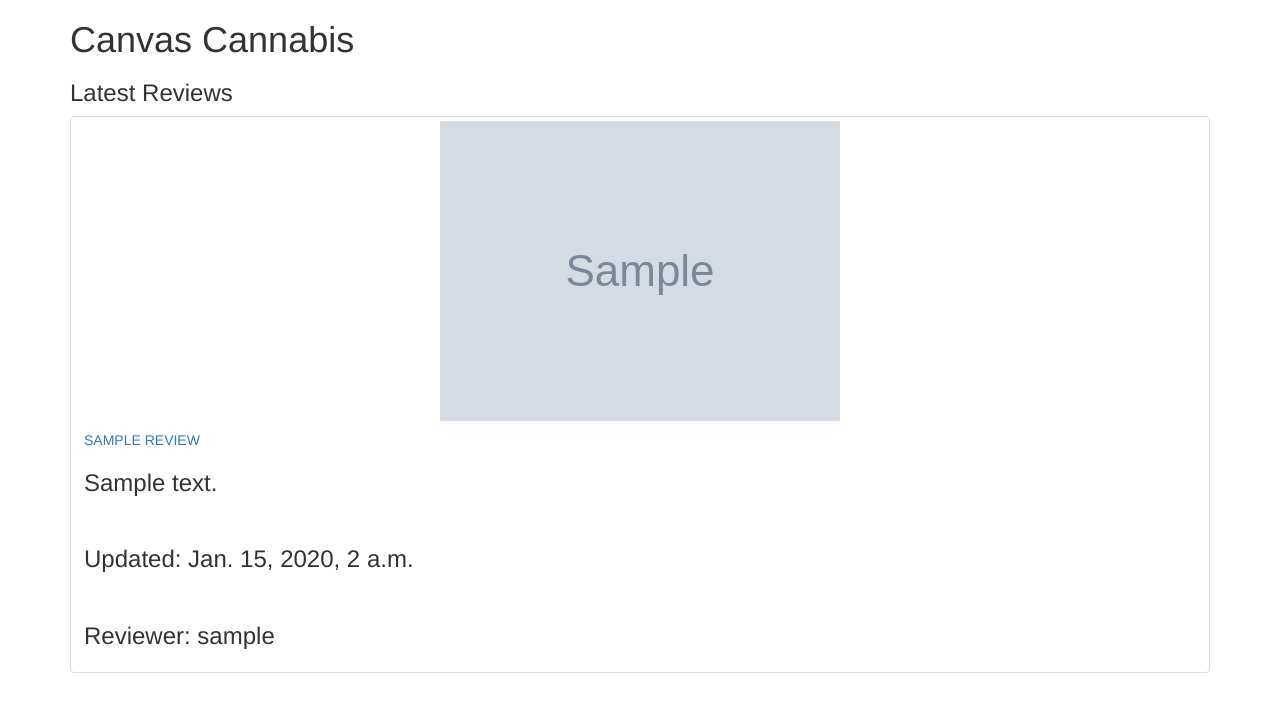
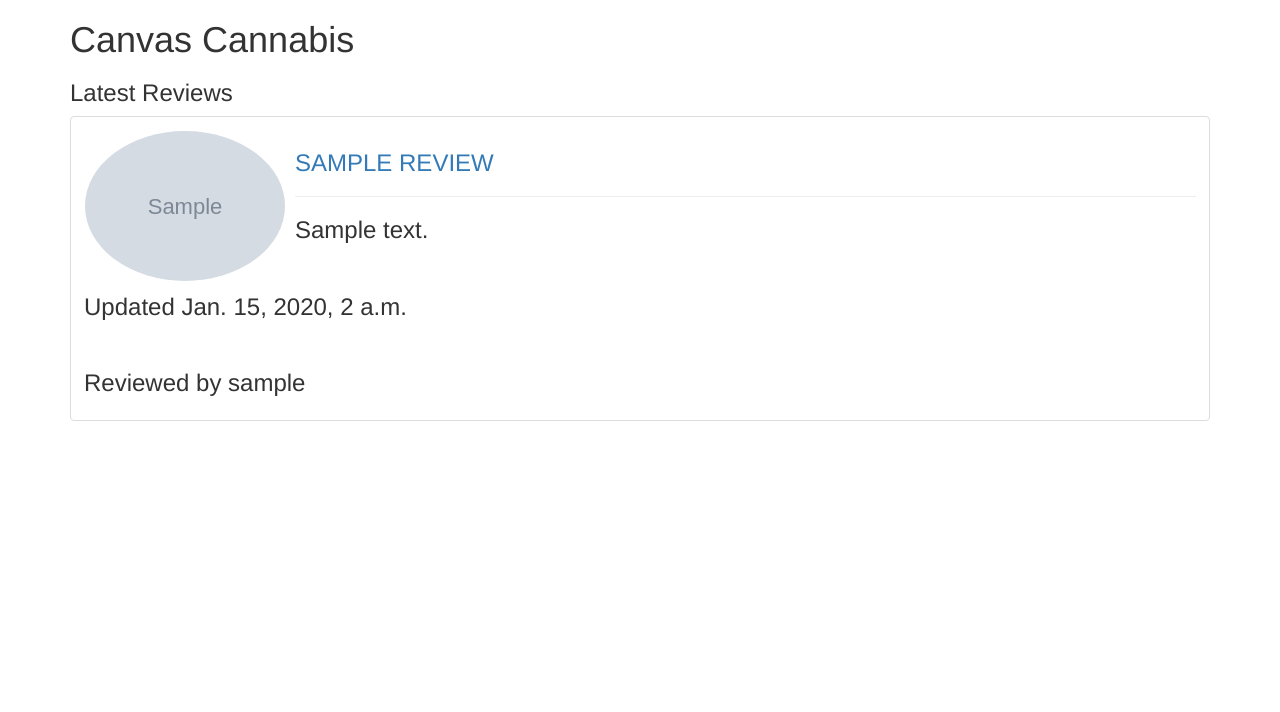
Before and after one commit to areeves9/canvas, a Django app: page /reviews/ in a window 1280 px wide. Shown: the top 712 px of the page. Run offline with Django 3.2, Linux system fonts and the light colour scheme; tables that the repository leaves empty hold one stand-in row (values such as "Sample post"); grey boxes marked "Sample" are stand-in pictures; some libraries are stand-ins or nearby versions.

Commit message:
created reviews/static/css/main.css, styling for reviews.html

```diff
--- /dev/null
+++ b/canvas/static_production/reviews/css/main.css
@@ -0,0 +1,10 @@
+a {
+  text-decoration: none;
+}
+
+.thumbnail.image-left > img {
+  float: left;
+  margin: 10px;
+  max-width: 200px;
+  max-height: 200px;
+}
--- a/canvas/templates/base.html
+++ b/canvas/templates/base.html
@@ -11,6 +11,7 @@
     {% bootstrap_javascript %}
 
     {% load static %}
+    <link rel="stylesheet" href="{% static 'reviews/css/main.css' %}"/>
   </head>
   <body>
     <div class="container">
--- a/canvas/templates/reviews/reviews.html
+++ b/canvas/templates/reviews/reviews.html
@@ -5,19 +5,20 @@
 {% block content %}
 <h3>Latest Reviews</h3>
 <div class="row">
-  <div class="col-sm-12">
+  <div class="col-sm-12 col-lg-12">
       {% for review in reviews %}
     <div class="thumbnail image-left">
       {% if review.photo %}
-      <img class="img-responsive img-ciricle" src="{{ review.photo.url }}">
+      <img class="img-responsive img-circle" src="{{ review.photo.url }}">
       {% endif %}
       <div class="caption">
-        <a href="{{ review.get_absolute_url }}">{{ review.title|upper}}</a>
+        <h3><a href="{{ review.get_absolute_url }}">{{ review.title|upper}}</a></h3>
+      <hr/>
         <h3>{{ review.content|linebreaks|truncatechars:95}}</h3>
       </br>
-        <h3>Updated: {{ review.updated }}</h3>
+        <h3>Updated {{ review.updated }}</h3>
       </br>
-        <h3>Reviewer: {{ review.user.username }}</h3>
+        <h3>Reviewed by {{ review.user.username }}</h3>
       </div> <!--/.caption-->
     </div> <!--/.thumbnail image-left-->
     {% endfor %}
```
Also changed, not shown: canvas/reviews/static/reviews/css/main.css (added, +10 -0 lines).
